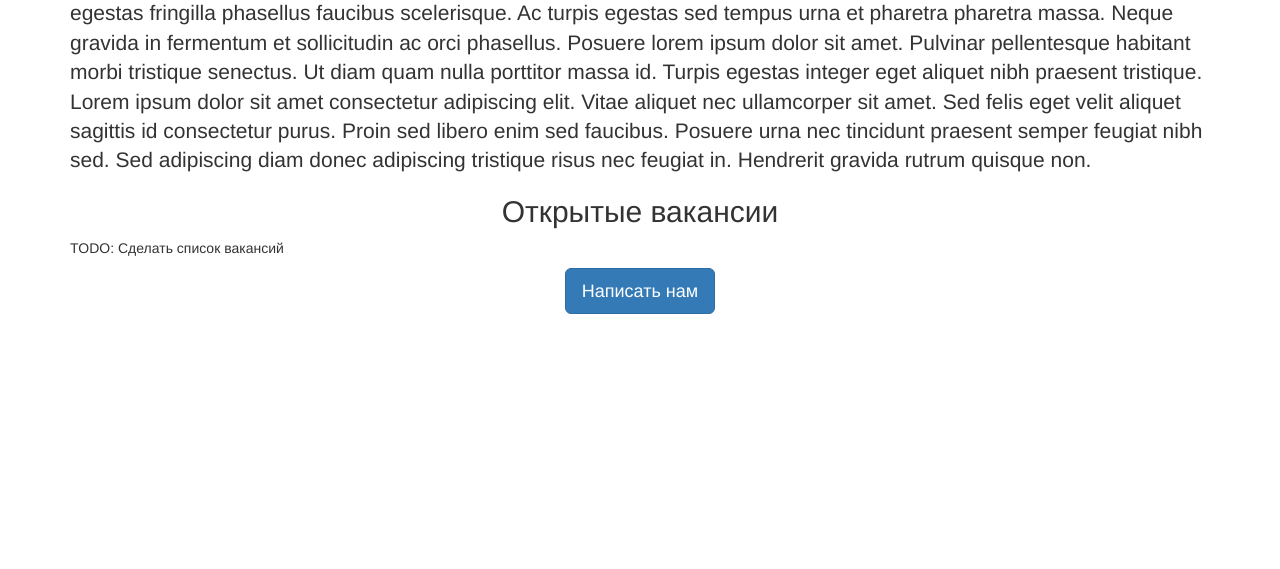
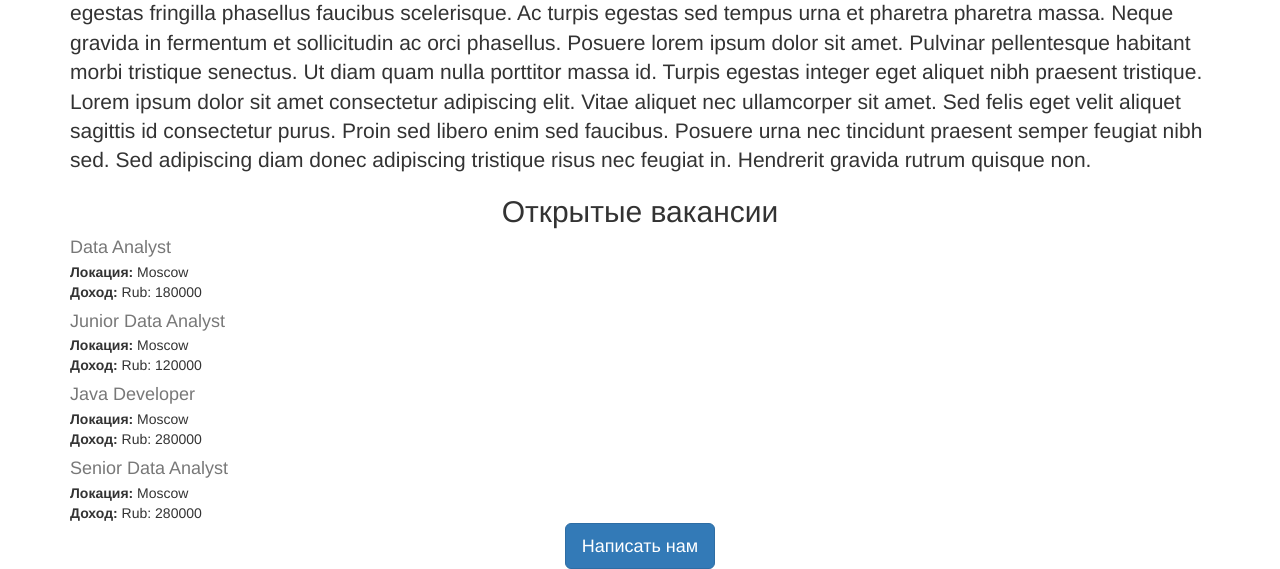
Before and after one commit to s-m-j/pyflask_sample, a Flask app: page / in a window 1280 px wide. Shown: the part 553-1122 px from the top of the page. Before the commit the page ends 867 px from the top, so only its background shows below. Run offline with Flask 2, Linux system fonts and the light colour scheme.

Commit message:
Add work with templates

```diff
--- a/app.py
+++ b/app.py
@@ -2,14 +2,36 @@ from flask import Flask, render_template
 
 app = Flask(__name__)
 
+JOBS=[
+  {
+    'id': 1,
+    'title': "Data Analyst",
+    'location': 'Moscow',
+    'salary': 'Rub: 180000'
+  },
+  {
+    'id': 2,
+    'title': "Junior Data Analyst",
+    'location': 'Moscow',
+    'salary': 'Rub: 120000'
+  },
+  {
+    'id': 3,
+    'title': "Java Developer",
+    'location': 'Moscow',
+    'salary': 'Rub: 280000'
+  },
+  {
+    'id': 4,
+    'title': "Senior Data Analyst",
+    'location': 'Moscow',
+    'salary': 'Rub: 280000'
+  }
+]
+
 @app.route("/")
 def hello_there():
-  return render_template("home.html")
-
-
-@app.route("/test/")
-def hello_world2():
-  return "<p>Hello, World 2</p>"
+  return render_template("home.html", jobs=JOBS)
 
 
 if __name__ == '__main__':
--- a/templates/home.html
+++ b/templates/home.html
@@ -22,7 +22,21 @@
       <h2 class="text-center mt-2 mb-4">Немного о нас</h2>
       <p class="lead">Lorem ipsum dolor sit amet, consectetur adipiscing elit, sed do eiusmod tempor incididunt ut labore et dolore magna aliqua. Posuere ac ut consequat semper viverra nam. Integer vitae justo eget magna fermentum iaculis eu. Egestas egestas fringilla phasellus faucibus scelerisque. Ac turpis egestas sed tempus urna et pharetra pharetra massa. Neque gravida in fermentum et sollicitudin ac orci phasellus. Posuere lorem ipsum dolor sit amet. Pulvinar pellentesque habitant morbi tristique senectus. Ut diam quam nulla porttitor massa id. Turpis egestas integer eget aliquet nibh praesent tristique. Lorem ipsum dolor sit amet consectetur adipiscing elit. Vitae aliquet nec ullamcorper sit amet. Sed felis eget velit aliquet sagittis id consectetur purus. Proin sed libero enim sed faucibus. Posuere urna nec tincidunt praesent semper feugiat nibh sed. Sed adipiscing diam donec adipiscing tristique risus nec feugiat in. Hendrerit gravida rutrum quisque non. </p>
       <h2 class="text-center mt-2 mb-4">Открытые вакансии</h2>
-      <p>TODO: Сделать список вакансий</p>
+      <div>
+        {% for job in jobs %}
+        <div>
+          <h4 style="color: rgb(120, 120, 120); margin-bottom:4px;">{{job['title']}}</h4>
+          <div>
+            <b>Локация:</b> {{job['location']}}
+          </div>
+          {% if 'salary' in job %}
+          <div>
+            <b>Доход:</b> {{job['salary']}}
+          </div>
+          {% endif %}
+        </div>
+        {% endfor %}
+      </div>
       <div class="text-center">
         <button class="btn btn-primary btn-lg">Написать нам</button>
       </div>
```
